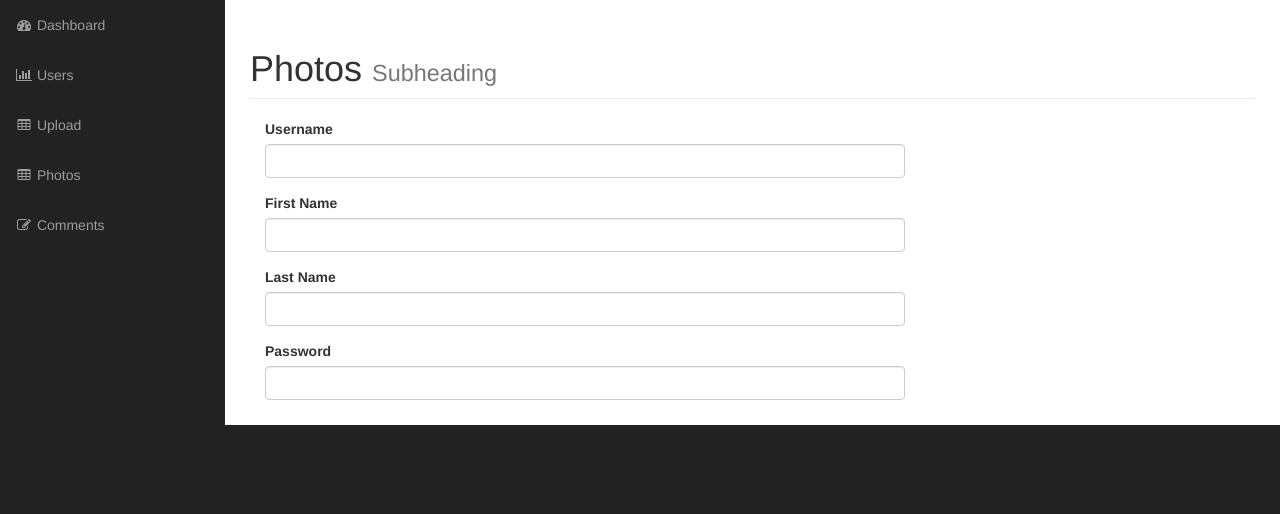
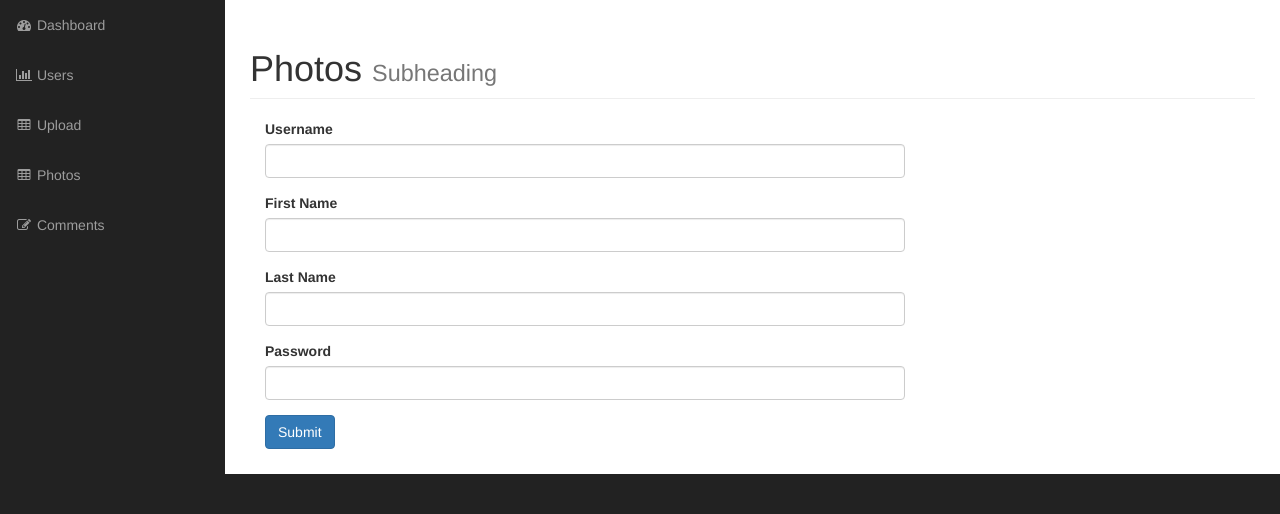
Before and after one commit to Salim66/PHP-OOP-Gallery-Project, a PHP site: page /admin/add_user.php in a window 1280 px wide. Shown: the part 51-565 px from the top of the page. Run offline with PHP 8.4, Linux system fonts and the light colour scheme; the visitor is signed in with stand-in values (Sample User, id 1); grey boxes labelled with a size stand in for pictures from a placeholder-image service; some libraries are stand-ins or nearby versions.

Commit message:
Creating add user page prt2

```diff
--- a/admin/add_user.php
+++ b/admin/add_user.php
@@ -18,21 +18,30 @@
     //     $photo = Photo::findById($_GET['id']);
 
     //     // check form submit or not
-    //     if(isset($_POST['update'])){
+    //     if(isset($_POST['create'])){
 
-    //         if($photo != null){
-    //             // get all form data
-    //             $photo->title          = $_POST['title'];
-    //             $photo->caption        = $_POST['caption'];
-    //             $photo->alternate_text = $_POST['alternate_text'];
-    //             $photo->description    = $_POST['description'];
-    //             $photo->save();
-    //         }
+    //         echo 'Submit successfully ):';
+
+    //         // if($photo != null){
+    //         //     // get all form data
+    //         //     $photo->title          = $_POST['title'];
+    //         //     $photo->caption        = $_POST['caption'];
+    //         //     $photo->alternate_text = $_POST['alternate_text'];
+    //         //     $photo->description    = $_POST['description'];
+    //         //     $photo->save();
+    //         // }
     //     }
 
 
     // }
 
+
+    // check form submit or not
+    if(isset($_POST['create'])){
+
+        echo 'Submit successfully ):';
+
+    }
 
 
 
@@ -83,6 +92,9 @@
                                     <label for="password">Password</label>
                                     <input type="text" name="password" class="form-control">
                                 </div>
+                                <div class="form-group">
+                                    <input type="submit" name="create" class="btn btn-primary">
+                                </div>
 
                             </div>
                         </form>
```
